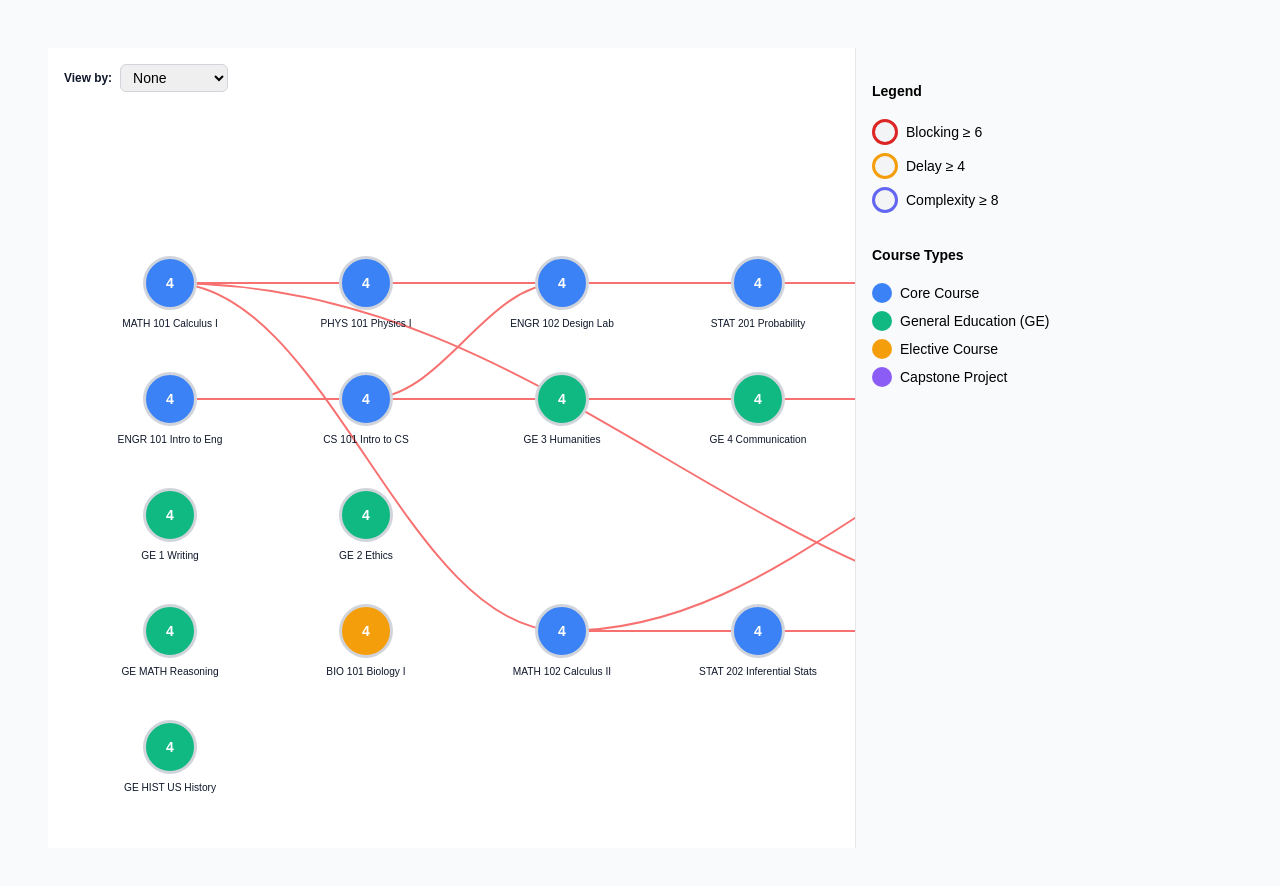
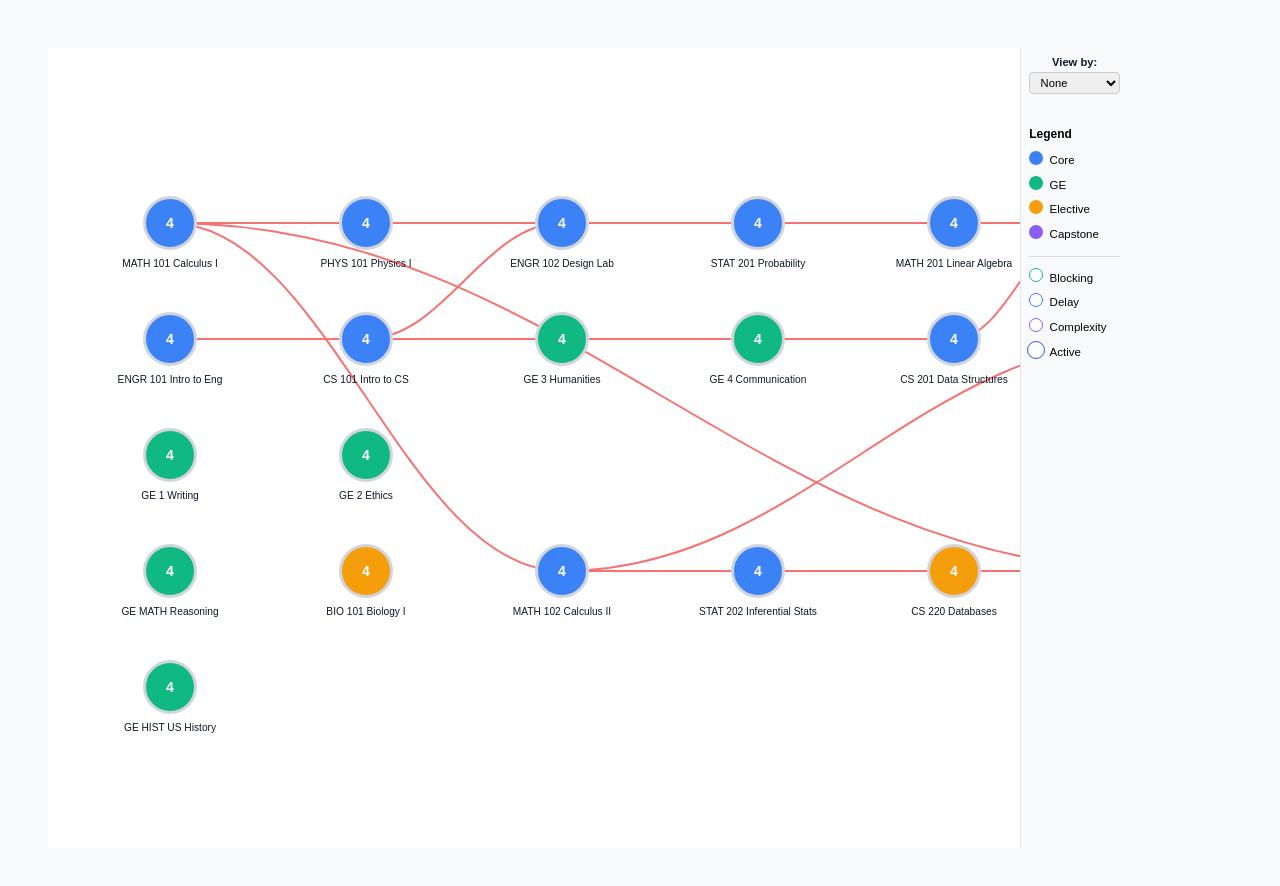
Before and after one commit to xhpmoonx/chart-vip-vue, a JavaScript app: page / in a window 1280 px wide. Shown: the top 886 px of the page. Built offline with nearby package versions, Linux system fonts and the light colour scheme.

Commit message:
move view to sidebarkey

```diff
--- a/src/components/CurriculumGraph.vue
+++ b/src/components/CurriculumGraph.vue
@@ -1,10 +1,6 @@
 <template>
   <div class="layout">
     <div class="graph-wrapper">
-      <div class="controls">
-        <MetricDropdown v-model:mode="mode" />
-      </div>
-
       <div class="grid" id="curriculum">
         <ArrowLines :arrows="arrowPositions" />
         <div
@@ -28,10 +24,13 @@
           />
         </div>
       </div>
-
     </div>
 
-    <SidebarKey class="sidebar-fixed" />
+    <SidebarKey
+      class="sidebar-fixed"
+      :mode="mode"
+      @update:mode="mode = $event"
+    />
   </div>
 </template>
 
@@ -39,7 +38,6 @@
 import { ref, onMounted, watch } from 'vue';
 import CourseNode from './CourseNode.vue';
 import ArrowLines from './ArrowLines.vue';
-import MetricDropdown from './MetricDropdown.vue';
 import SidebarKey from './SidebarKey.vue';
 import curriculumData from '../assets/curriculum.json';
 
@@ -50,34 +48,19 @@ const selectedCourse = ref(null);
 const mode = ref('none');
 
 function computeArrows() {
-  arrowPositions.value = curriculum.value.flatMap(course => {
-    return (course.prereqs || []).map(prereqId => ({
+  arrowPositions.value = curriculum.value.flatMap(course =>
+    (course.prereqs || []).map(prereqId => ({
       from: prereqId,
       to: course.id
-    }));
-  });
+    }))
+  );
 }
 
 onMounted(() => {
   curriculum.value = curriculumData;
 });
 
-watch(curriculum, () => {
-  computeArrows();
-}, { deep: true, immediate: true });
-
-function getMetricClass(course) {
-  if (!course.metrics || mode.value === 'none') return '';
-  const { blocking, delay, complexity } = course.metrics;
-  if (mode.value === 'blocking' && blocking >= 6) return 'high-blocking';
-  if (mode.value === 'delay' && delay >= 4) return 'high-delay';
-  if (mode.value === 'complexity' && complexity >= 8) return 'high-complexity';
-  return '';
-}
-
-function getStateClass(id) {
-  return id === highlightedId.value ? 'active' : '';
-}
+watch(curriculum, computeArrows, { deep: true, immediate: true });
 
 function onHover(id) {
   highlightedId.value = id;
@@ -108,12 +91,6 @@ function selectCourse(course) {
   background-color: #fff;
 }
 
-.controls {
-  padding: 1rem;
-  display: flex;
-  justify-content: flex-start;
-}
-
 #curriculum {
   display: grid;
   grid-template-columns: repeat(auto-fill, 180px);
@@ -128,12 +105,13 @@ function selectCourse(course) {
 }
 
 .sidebar-fixed {
-  width: 240px;
-  min-width: 240px;
-  max-width: 240px;
-  padding: 1rem;
+  width: 90;
+  min-width: 90;
+  max-width: 90;
+  padding: 0.5rem;
   background-color: #f9fafb;
   border-left: 1px solid #e5e7eb;
   overflow-y: auto;
+  font-size: 0.75rem;
 }
 </style>
--- a/src/components/SidebarKey.vue
+++ b/src/components/SidebarKey.vue
@@ -1,94 +1,109 @@
 <template>
-  <div class="sidebar-key">
+  <div class="legend">
+    <div class="dropdown-group">
+      <label for="metric" class="label">View by:</label>
+      <select
+        id="metric"
+        :value="mode"
+        @change="e => emit('update:mode', e.target.value)"
+      >
+        <option value="none">None</option>
+        <option value="blocking">Blocking</option>
+        <option value="delay">Delay</option>
+        <option value="complexity">Complexity</option>
+      </select>
+    </div>
+
     <h4 class="title">Legend</h4>
 
-    <!-- 📊 Metric Highlights -->
-    <div class="section">
-      <div class="item"><span class="box blocking" /> Blocking ≥ 6</div>
-      <div class="item"><span class="box delay" /> Delay ≥ 4</div>
-      <div class="item"><span class="box complexity" /> Complexity ≥ 8</div>
-    </div>
+    <div class="item"><span class="shape core" /> Core</div>
+    <div class="item"><span class="shape ge" /> GE</div>
+    <div class="item"><span class="shape elective" /> Elective</div>
+    <div class="item"><span class="shape capstone" /> Capstone</div>
 
-    <!-- 📘 Course Types -->
-    <h4 class="title">Course Types</h4>
-    <div class="section">
-      <div class="item"><span class="circle core" /> Core Course</div>
-      <div class="item"><span class="circle ge" /> General Education (GE)</div>
-      <div class="item"><span class="circle elective" /> Elective Course</div>
-      <div class="item"><span class="circle capstone" /> Capstone Project</div>
-    </div>
+    <div class="divider" />
+
+    <div class="item"><span class="shape border high-blocking" /> Blocking</div>
+    <div class="item"><span class="shape border high-delay" /> Delay</div>
+    <div class="item"><span class="shape border high-complexity" /> Complexity</div>
+    <div class="item"><span class="shape border active" /> Active</div>
   </div>
 </template>
 
 <script setup>
-// Static component — no logic needed
+const props = defineProps({
+  mode: String
+});
+const emit = defineEmits(['update:mode']);
 </script>
 
 <style scoped>
-.sidebar-key {
-  font-size: 0.875rem;
+.legend {
   display: flex;
   flex-direction: column;
-  gap: 1rem;
-  padding: 1rem;
-  border-left: 1px solid #e5e7eb;
-  background-color: #f9fafb;
-  height: 100%;
+  gap: 0.3rem;
+}
+
+.dropdown-group {
+  display: flex;
+  flex-direction: column;
+  margin-bottom: 0.75rem;
+  gap: 0.25rem;
+}
+.label {
+  font-size: 0.7rem;
+  font-weight: 600;
+}
+select {
+  font-size: 0.7rem;
+  padding: 0.2rem 0.4rem;
+  border-radius: 4px;
+  border: 1px solid #ccc;
 }
 
 .title {
+  font-size: 0.75rem;
   font-weight: bold;
-  margin-bottom: 0.25rem;
-}
-
-.section {
-  display: flex;
-  flex-direction: column;
-  gap: 0.5rem;
+  margin-bottom: 0.3rem;
 }
 
 .item {
   display: flex;
   align-items: center;
-  gap: 0.5rem;
+  gap: 0.4rem;
+  font-size: 0.72rem;
+  line-height: 1.2;
 }
 
-/* Metric style boxes */
-.box {
-  width: 20px;
-  height: 20px;
-  background-color: #f3f4f6;
+.shape {
+  width: 12px;
+  height: 12px;
   border-radius: 9999px;
-  border: 3px solid transparent;
+  display: inline-block;
+  background-color: #e5e7eb;
+  border: 1.5px solid transparent;
 }
 
-.blocking {
-  border-color: #dc2626; /* Red */
+/* Types */
+.core { background-color: #3b82f6; }
+.ge { background-color: #10b981; }
+.elective { background-color: #f59e0b; }
+.capstone { background-color: #8b5cf6; }
+
+/* Metrics */
+.border {
+  background-color: white;
 }
-.delay {
-  border-color: #f59e0b; /* Orange */
-}
-.complexity {
-  border-color: #6366f1; /* Indigo */
+.high-blocking { border-color: #10b981; }
+.high-delay { border-color: #3b82f6; }
+.high-complexity { border-color: #8b5cf6; }
+.active {
+  outline: 1.5px solid #2563eb;
+  outline-offset: 1px;
 }
 
-/* Course type dots */
-.circle {
-  width: 20px;
-  height: 20px;
-  border-radius: 9999px;
-}
-
-.core {
-  background-color: #3b82f6; /* Blue */
-}
-.ge {
-  background-color: #10b981; /* Green */
-}
-.elective {
-  background-color: #f59e0b; /* Orange */
-}
-.capstone {
-  background-color: #8b5cf6; /* Violet */
+.divider {
+  border-top: 1px solid #ddd;
+  margin: 0.4rem 0;
 }
 </style>
```
Lines whose indentation alone changed are shown as unchanged.
